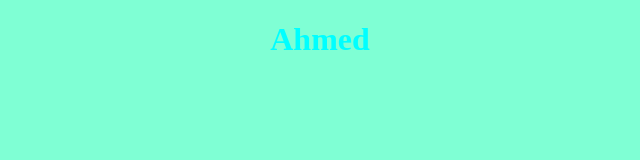
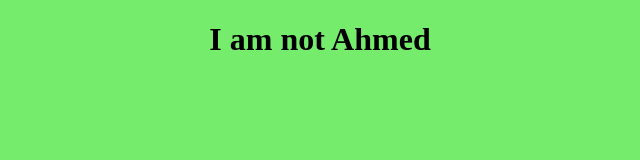
Before and after one commit to AhmedHamada12354/Ahmed-Repo, a plain HTML site: page index.html in a window 1280 px wide. Shown: the whole page, without its empty margins (320-960 px from the left). Drawn offline with Linux system fonts and the light colour scheme.

Commit message:
Change index.html and style.css

```diff
--- a/index.html
+++ b/index.html
@@ -7,6 +7,6 @@
     <link rel="stylesheet" href="style.css">
 </head>
 <body>
-    <h1>Ahmed</h1>
+    <h1>I am not Ahmed</h1>
 </body>
 </html>
--- a/style.css
+++ b/style.css
@@ -1,8 +1,8 @@
 h1{
-    color: aqua;
+    color: black;
     text-align: center;
 }
 
 body{
-    background: aquamarine;
+    background: rgb(117, 236, 107);
 }
```
